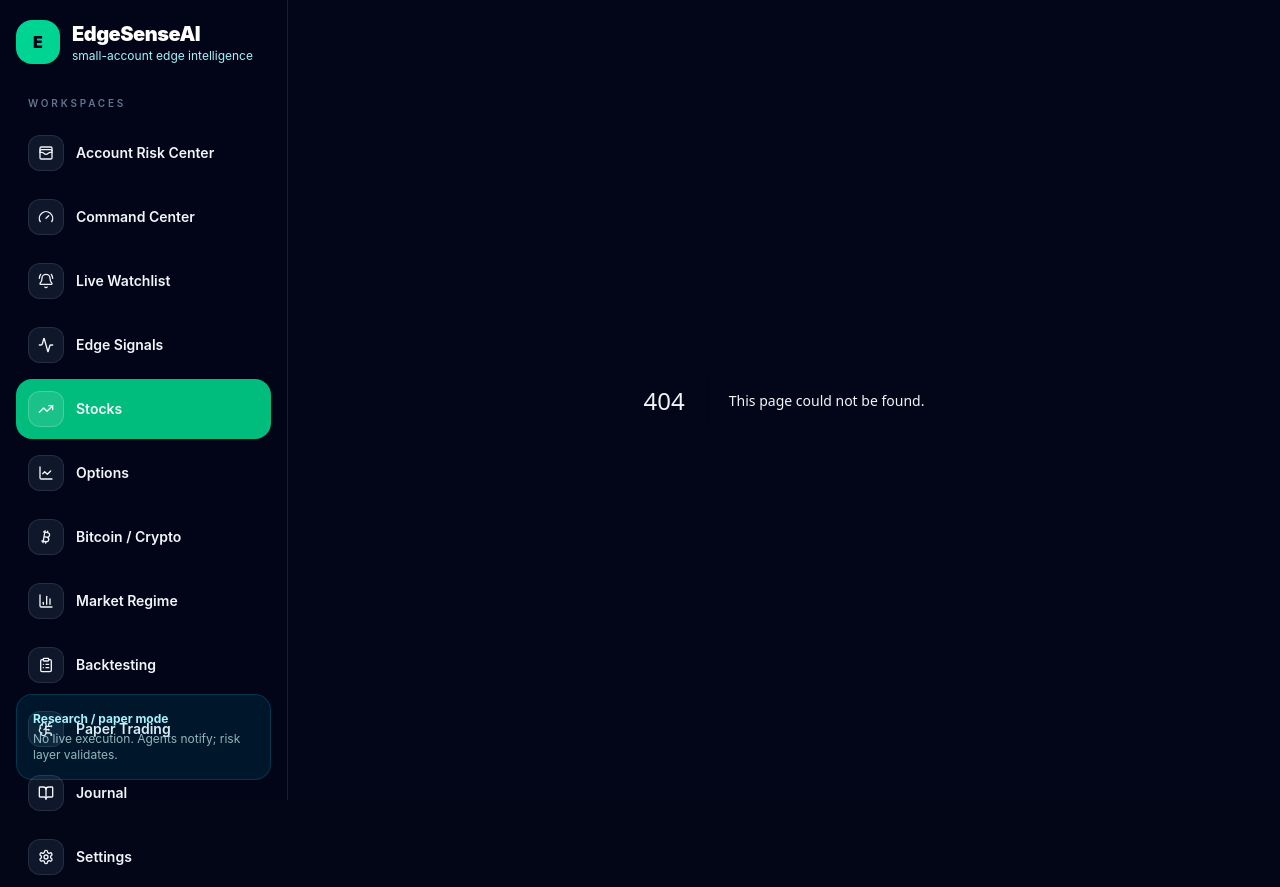
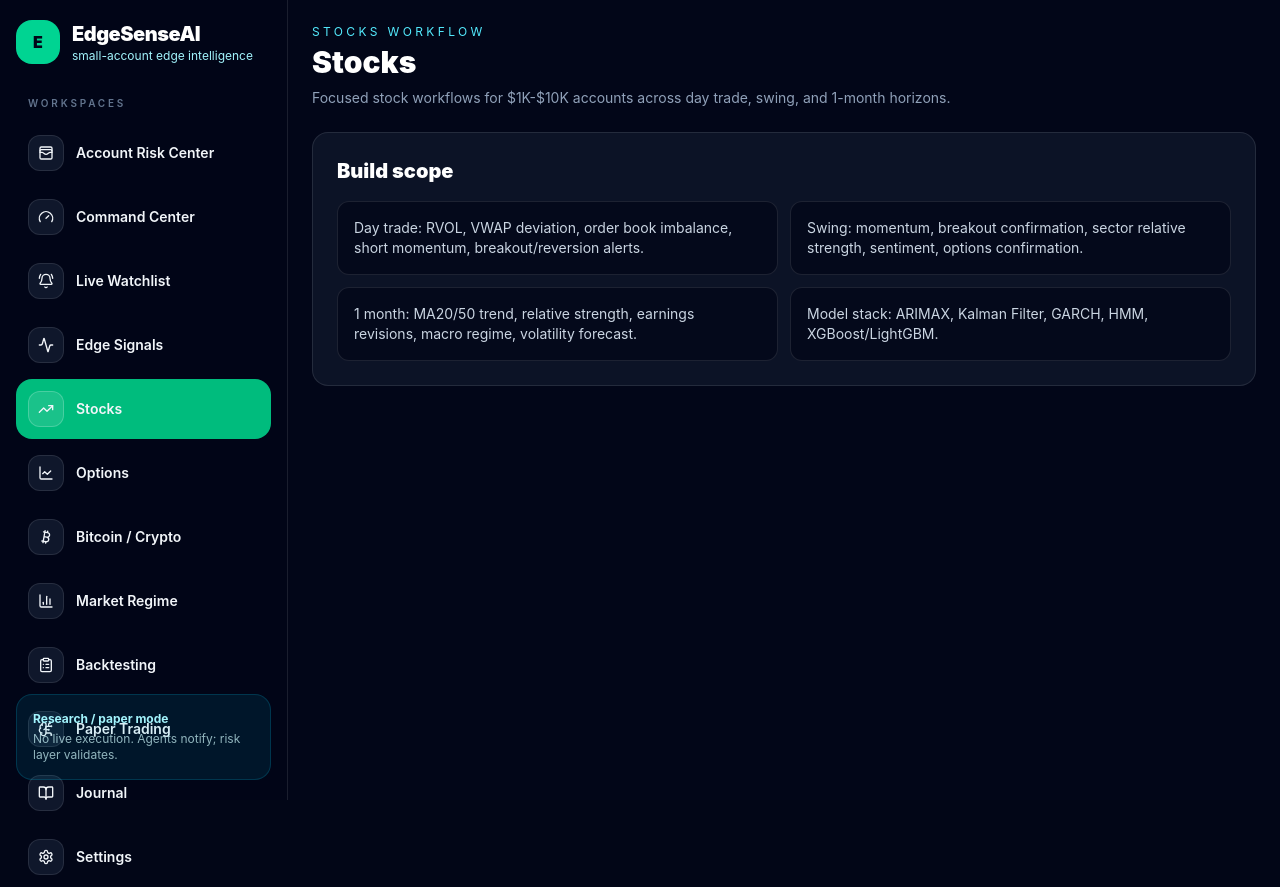
Before and after one commit to ndvictor/EdgeSenseAI, a Next.js app in the folder frontend/: page /stocks in a window 1280 px wide. Before the commit this address had no page. Built offline with nearby package versions, Linux system fonts and the light colour scheme.

Commit message:
feat: add stocks workspace

```diff
--- /dev/null
+++ b/frontend/src/app/stocks/page.tsx
@@ -0,0 +1,17 @@
+import { PlaceholderPage } from "@/components/PlaceholderPage";
+
+export default function StocksPage() {
+  return (
+    <PlaceholderPage
+      eyebrow="stocks workflow"
+      title="Stocks"
+      description="Focused stock workflows for $1K-$10K accounts across day trade, swing, and 1-month horizons."
+      bullets={[
+        "Day trade: RVOL, VWAP deviation, order book imbalance, short momentum, breakout/reversion alerts.",
+        "Swing: momentum, breakout confirmation, sector relative strength, sentiment, options confirmation.",
+        "1 month: MA20/50 trend, relative strength, earnings revisions, macro regime, volatility forecast.",
+        "Model stack: ARIMAX, Kalman Filter, GARCH, HMM, XGBoost/LightGBM."
+      ]}
+    />
+  );
+}
```
